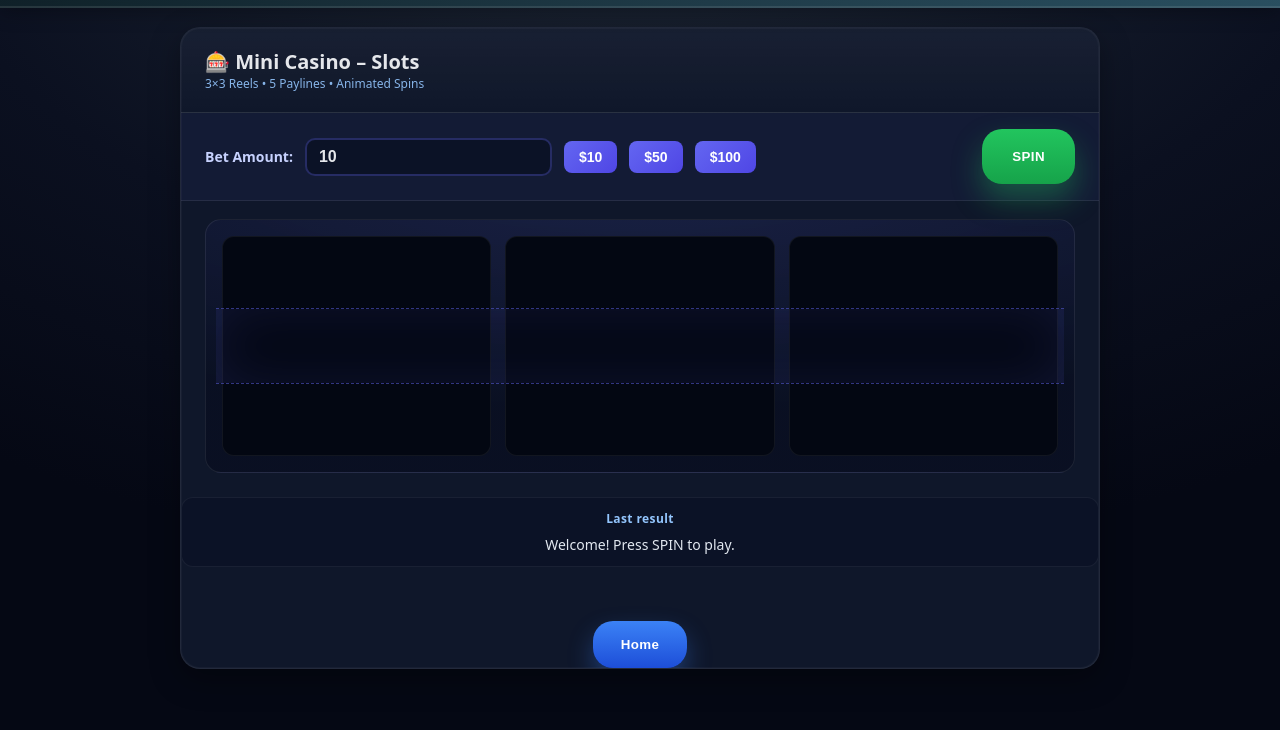
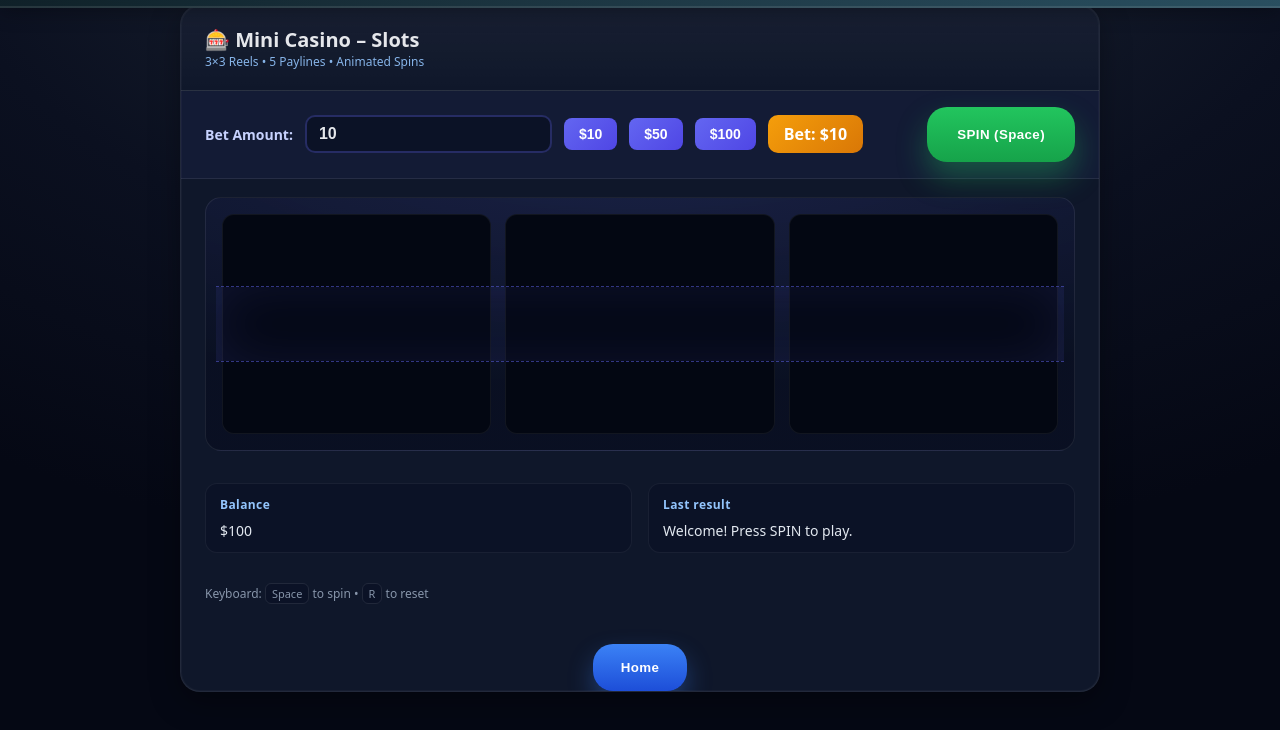
Before and after one commit to Wheel-of-Fortune1/All-Inn, a website: page front-end/slots.html in a window 1280 px wide. Shown: the part 52-782 px from the top of the page. Drawn offline with Linux system fonts and the light colour scheme; no server answers.

Commit message:
Added comments to several files.

```diff
--- a/front-end/navbar.js
+++ b/front-end/navbar.js
@@ -1,4 +1,4 @@
-// navbar.js - Include this in all pages
+// Used in most pages where the user is logged in, displays their chips, the profile and logout button, and the home button.
 class CasinoNavbar {
     constructor() {
         this.username = null;
@@ -18,7 +18,9 @@ class CasinoNavbar {
 
     async loadUserData() {
         try {
-            // Get current user from session (not localStorage)
+
+            // Get current user from session
+
             const response = await fetch('/api/auth/me', {
                 credentials: 'include'
             });
@@ -28,6 +30,7 @@ class CasinoNavbar {
                 this.username = user.username;
 
                 // Fetch user's chip balance from backend
+
                 const playerResponse = await fetch(`/api/database/data/players/${this.username}`);
                 const data = await playerResponse.json();
                 this.chips = data.chips || 0;
@@ -37,13 +40,18 @@ class CasinoNavbar {
         }
     }
 
+    // Display the navigation bar
+
     render() {
+
         // Check if navbar already exists
+
         if (document.querySelector('.casino-navbar')) {
             return;
         }
 
         // Create navbar HTML
+
         const navbar = document.createElement('nav');
         navbar.className = 'casino-navbar';
         navbar.innerHTML = `
@@ -71,13 +79,15 @@ class CasinoNavbar {
         `;
 
         // Insert at the beginning of body
+
         if (document.body.firstChild) {
             document.body.insertBefore(navbar, document.body.firstChild);
         } else {
             document.body.appendChild(navbar);
         }
 
-        // Add logout functionality
+        // Calls the logout method when players click the logout button.
+
         if (this.username) {
             const logoutBtn = document.getElementById('logout-btn');
             if (logoutBtn) {
@@ -85,6 +95,8 @@ class CasinoNavbar {
             }
         }
     }
+
+    // Formats comma number values
 
     formatChips(amount) {
         return amount.toString().replace(/\B(?=(\d{3})+(?!\d))/g, ',');
@@ -107,13 +119,15 @@ class CasinoNavbar {
         }
     }
 
+    // Update chips every 5 seconds
+
     startChipUpdater() {
-        // Update chips every 5 seconds
         setInterval(() => this.updateChips(), 5000);
     }
 
+    // User can logout by calling the server side logout method.
+
     logout() {
-        // Clear session by calling backend logout endpoint
         fetch('/api/auth/logout', {
             method: 'POST',
             credentials: 'include'
@@ -124,13 +138,10 @@ class CasinoNavbar {
         });
     }
 
-    // Method for games to call after winning/losing
-    async refreshChips() {
-        await this.updateChips();
-    }
 }
 
 // Initialize navbar when DOM is loaded
+
 document.addEventListener('DOMContentLoaded', () => {
     window.casinoNavbar = new CasinoNavbar();
 });
--- a/front-end/slots.html
+++ b/front-end/slots.html
@@ -1,3 +1,6 @@
+
+<!-- HTML File for the slots, create roll and bet buttons and load display for the machine -->
+
 <!DOCTYPE html>
 <html lang="en">
 <head>
@@ -210,12 +213,10 @@
         }
 
         .info {
-            display: flex;
-            justify-content: center;
-        }
-        .last-result {
-            text-align: center;
-            width: 100%;
+            padding: 8px 24px 20px;
+            display: grid;
+            grid-template-columns: 1fr 1fr;
+            gap: 16px;
         }
 
         .stat {
@@ -279,6 +280,14 @@
                 transform: translateY(1px) scale(.98);
             }
 
+        .current-bet-display {
+            background: linear-gradient(135deg, #f59e0b, #d97706);
+            padding: 8px 16px;
+            border-radius: 10px;
+            font-weight: 700;
+            color: white;
+            font-size: 16px;
+        }
     </style>
 </head>
 <body>
@@ -297,10 +306,12 @@
                 <button class="quick-bet" onclick="document.getElementById('bet').value=10">$10</button>
                 <button class="quick-bet" onclick="document.getElementById('bet').value=50">$50</button>
                 <button class="quick-bet" onclick="document.getElementById('bet').value=100">$100</button>
-
+                <div class="current-bet-display">
+                    Bet: $<span id="current-bet">10</span>
+                </div>
             </div>
             <div class="control-group">
-                <button id="spinBtn" class="btn">SPIN</button>
+                <button id="spinBtn" class="btn">SPIN (Space)</button>
             </div>
         </section>
 
@@ -313,13 +324,18 @@
         </section>
 
         <section class="info">
-            <div class="stat last-result">
+            <div class="stat">
+                <h4>Balance</h4>
+                <p id="balance">$100</p>
+            </div>
+            <div class="stat">
                 <h4>Last result</h4>
                 <p id="lastResult">Welcome! Press SPIN to play.</p>
             </div>
         </section>
 
         <div class="footer">
+            Keyboard: <span class="kbd">Space</span> to spin • <span class="kbd">R</span> to reset
         </div>
         <button id="home-btn">Home</button>
     </main>
--- a/front-end/slotsUI.js
+++ b/front-end/slotsUI.js
@@ -75,6 +75,8 @@ spinBtn.addEventListener("click", async () => {
 
     console.log(result)
 
+    // If there is a netResult, and not 0, i.e, ensure that currency was won or lost and that the game is over, we signal to the server to update this players wins, losses, and currency.
+
     if (result.netResult != 0) {
         const res = await fetch(`/api/processgame/slots`, {
             method: "POST",
```
Also changed, not shown: front-end/leaderboard.js (+14 -2 lines), front-end/profile.html (+2 -1 lines), front-end/profile.js (+15 -0 lines), front-end/roulette.html (+3 -0 lines), front-end/rouletteUI.js (+14 -9 lines).
